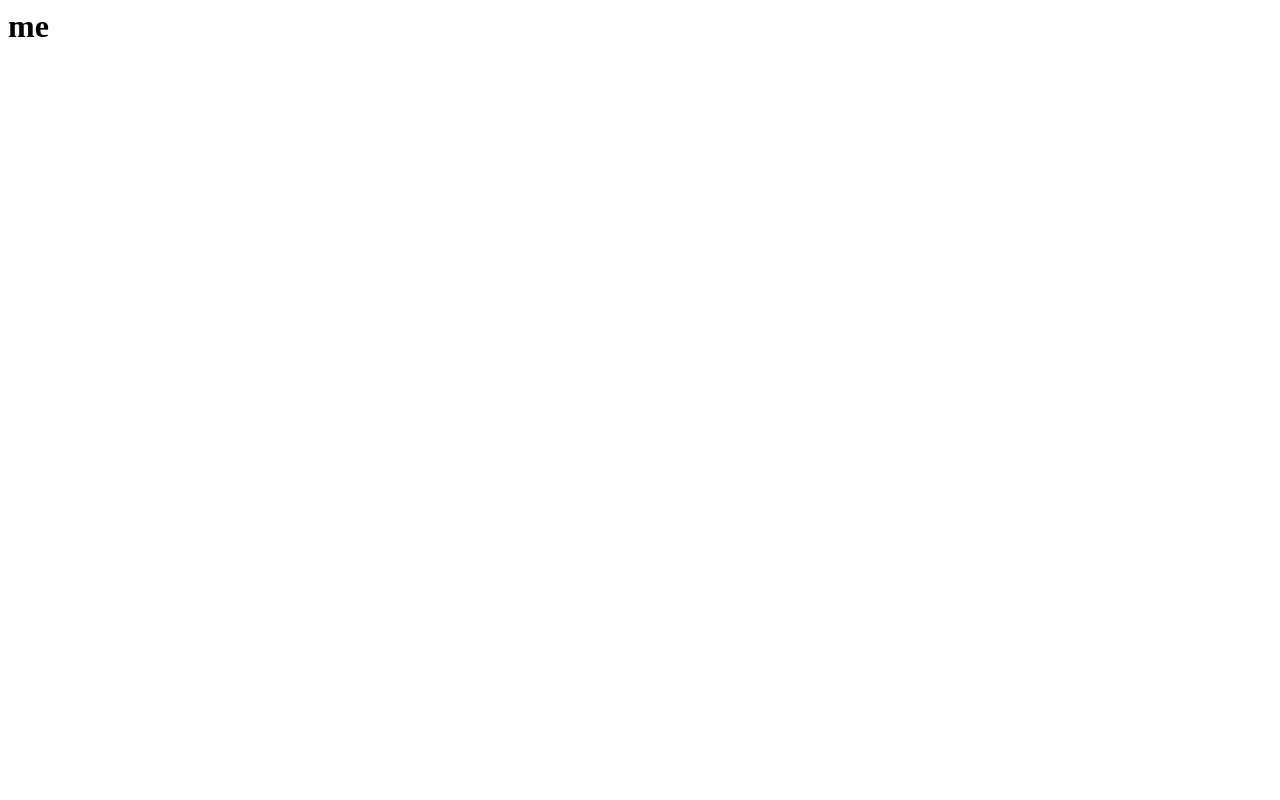
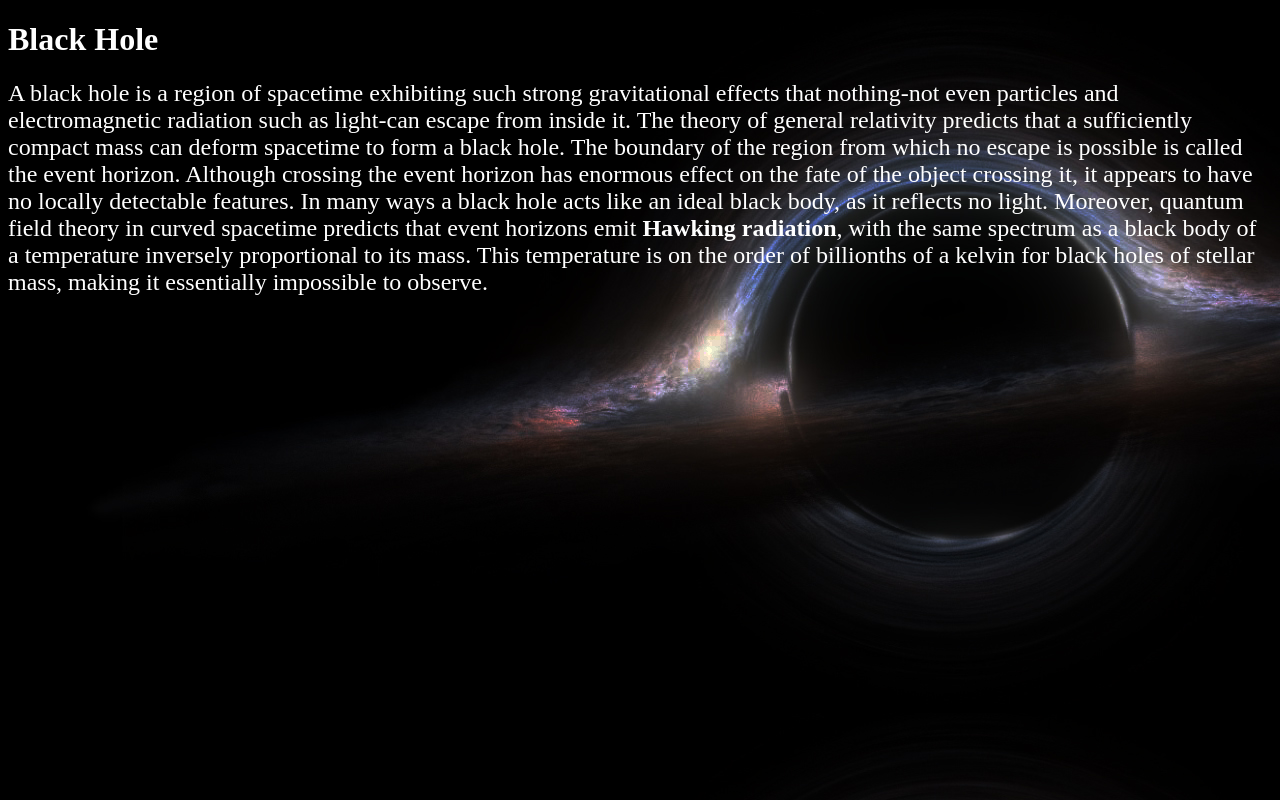
Before and after one commit to arjunsarath/arjunsarath.github.io, a plain HTML site: page index.html in a window 1280 px wide. Drawn offline with Linux system fonts and the light colour scheme.

Commit message:
Update index.html

```diff
--- a/index.html
+++ b/index.html
@@ -1 +1,11 @@
-<h1>me</h1>
+<!DOCTYPE html>
+<html>
+    <head>
+        <title>Black Hole</title>
+    </head>
+    <body background="bg.jpg">
+        <h1 class=head><font color=white>Black Hole</font></h1>
+        <p><font color=white size=5>A <a>black hole</a> is a region of spacetime exhibiting such strong gravitational effects that nothing-not even particles and electromagnetic radiation such as light-can escape from inside it. The theory of general relativity predicts that a sufficiently compact mass can deform spacetime to form a black hole. The boundary of the region from which no escape is possible is called the event horizon. Although crossing the event horizon has enormous effect on the fate of the object crossing it, it appears to have no locally detectable features. In many ways a black hole acts like an ideal black body, as it reflects no light. Moreover, quantum field theory in curved spacetime predicts that event horizons emit <b>Hawking radiation</b>, with the same spectrum as a black body of a temperature inversely proportional to its mass. This temperature is on the order of billionths of a kelvin for black holes of stellar mass, making it essentially impossible to observe.</font>
+        </p>
+    </body>
+</html>
```
